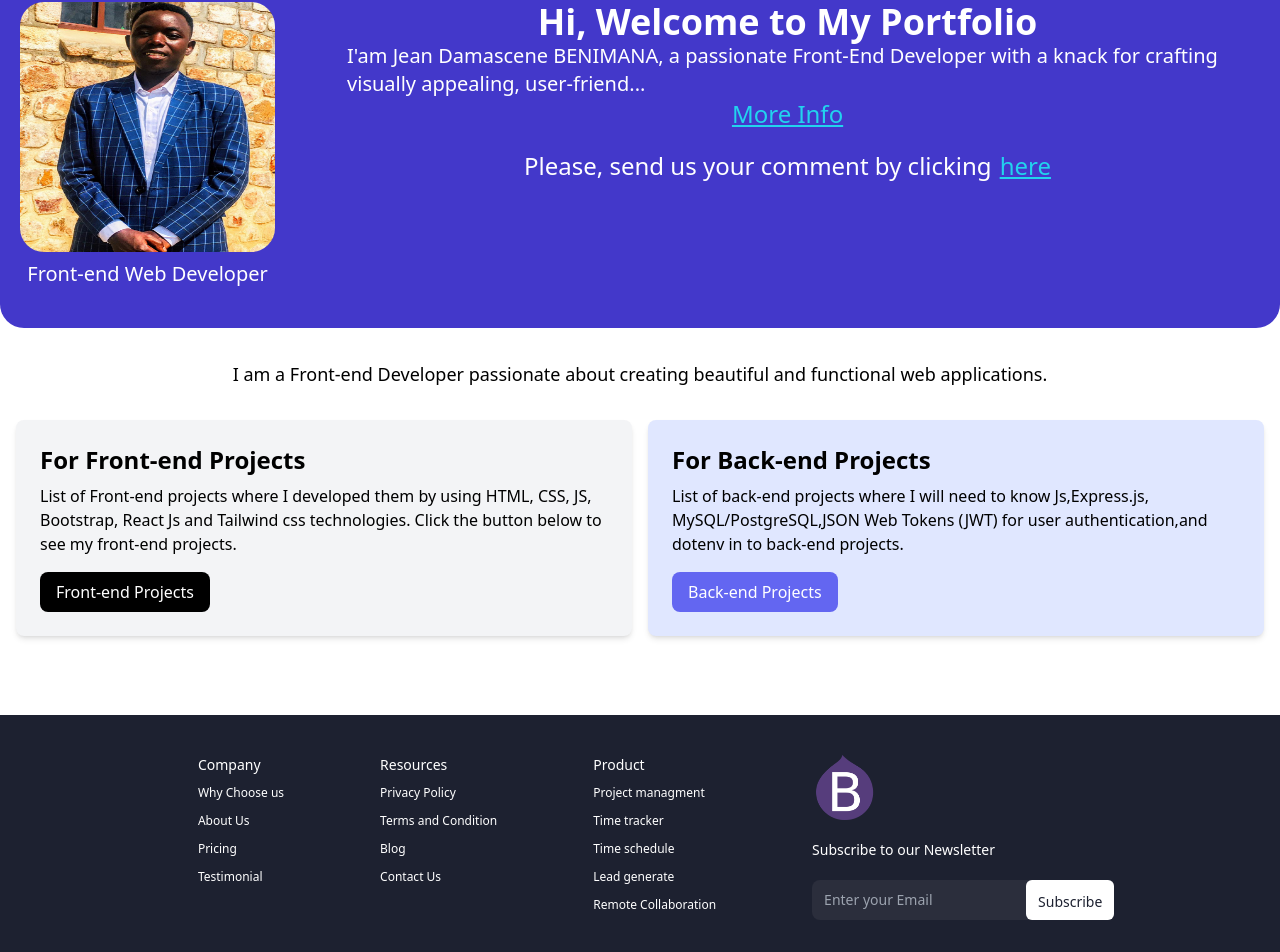
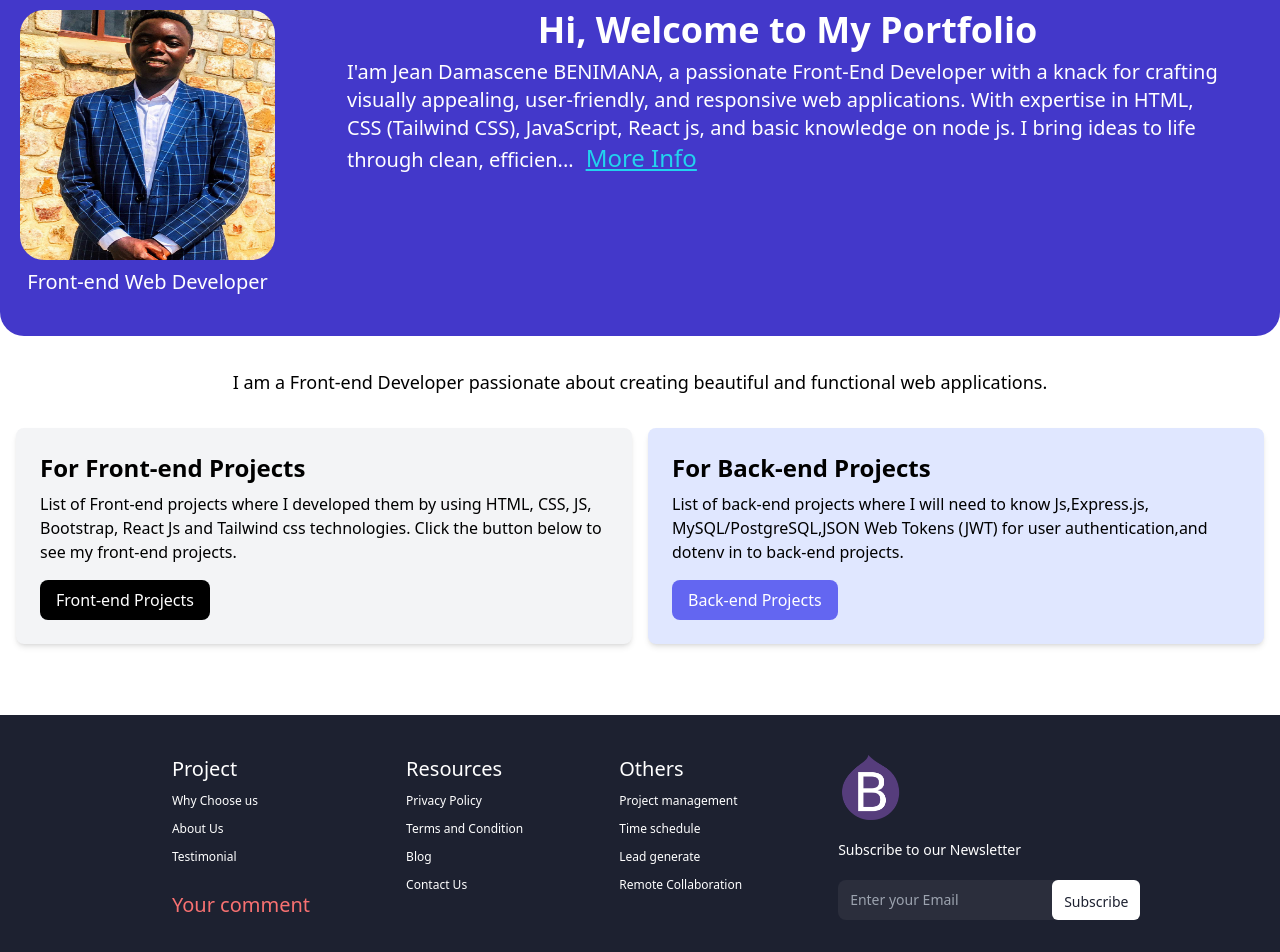
Before and after one commit to benidama/BJD-portfolio, a React (Vite) app: page / in a window 1280 px wide. Shown: the part 198-1150 px from the top of the page. Built offline with nearby package versions, Linux system fonts and the light colour scheme.

Commit message:
liking footer with pages

```diff
--- a/src/components/Footer.jsx
+++ b/src/components/Footer.jsx
@@ -12,16 +12,15 @@ function Footer() {
         <div className="flex flex-col justify-between items-start">
           <ul className="flex flex-col justify-center items-start gap-1">
             <li>
-              <h1 className="text-[rgba(255,255,255,1)] font-normal text-sm">
-                Company
+              <h1 className="text-[rgba(255,255,255,1)] font-normal text-xl">
+                Project
               </h1>
             </li>
 
             <li>
               <a
                 className="text-[rgba(255,255,255,1)] font-light text-xs"
-                href="http://"
-                target="_blank"
+                href="/about"
               >
                 Why Choose us
               </a>
@@ -29,28 +28,28 @@ function Footer() {
             <li>
               <a
                 className="text-[rgba(255,255,255,1)] font-light text-xs"
-                href="http://"
-                target="_blank"
+                href="/about"
               >
                 About Us
               </a>
             </li>
+
             <li>
               <a
                 className="text-[rgba(255,255,255,1)] font-light text-xs"
-                href="http://"
+                href="/projects"
+              >
+                Testimonial
+              </a>
+            </li>
+
+            <li className="pt-5">
+              <a
+                className="text-red-400 font-light text-xl"
+                href="https://forms.gle/3YZRCicXGNQ2Moyx9"
                 target="_blank"
               >
-                Pricing
-              </a>
-            </li>
-            <li>
-              <a
-                className="text-[rgba(255,255,255,1)] font-light text-xs"
-                href="http://"
-                target="_blank"
-              >
-                Testimonial
+                Your comment
               </a>
             </li>
           </ul>
@@ -59,15 +58,14 @@ function Footer() {
         <div className="flex flex-col justify-center items-start">
           <ul className="flex flex-col justify-center items-start gap-1">
             <li>
-              <h1 className="text-[rgba(255,255,255,1)] font-normal text-sm">
+              <h1 className="text-[rgba(255,255,255,1)] font-normal text-xl">
                 Resources
               </h1>
             </li>
             <li>
               <a
                 className="text-[rgba(255,255,255,1)] font-light text-xs"
-                href="http://"
-                target="_blank"
+                href="/about"
               >
                 Privacy Policy
               </a>
@@ -75,8 +73,7 @@ function Footer() {
             <li>
               <a
                 className="text-[rgba(255,255,255,1)] font-light text-xs"
-                href="http://"
-                target="_blank"
+                href="/"
               >
                 Terms and Condition
               </a>
@@ -84,8 +81,7 @@ function Footer() {
             <li>
               <a
                 className="text-[rgba(255,255,255,1)] font-light text-xs"
-                href="http://"
-                target="_blank"
+                href="/projects"
               >
                 Blog
               </a>
@@ -93,8 +89,7 @@ function Footer() {
             <li>
               <a
                 className="text-[rgba(255,255,255,1)] font-light text-xs"
-                href="http://"
-                target="_blank"
+                href="/projects"
               >
                 Contact Us
               </a>
@@ -105,33 +100,23 @@ function Footer() {
         <div className="flex flex-col justify-center items-start">
           <ul className="flex flex-col justify-center items-start gap-1">
             <li>
-              <h1 className="text-[rgba(255,255,255,1)] font-normal text-sm">
-                Product
+              <h1 className="text-[rgba(255,255,255,1)] font-normal text-xl">
+                Others
               </h1>
             </li>
             <li>
               <a
                 className="text-[rgba(255,255,255,1)] font-light text-xs"
-                href="http://"
-                target="_blank"
+                href="/about"
               >
-                Project managment
+                Project management
               </a>
             </li>
+
             <li>
               <a
                 className="text-[rgba(255,255,255,1)] font-light text-xs"
-                href="http://"
-                target="_blank"
-              >
-                Time tracker
-              </a>
-            </li>
-            <li>
-              <a
-                className="text-[rgba(255,255,255,1)] font-light text-xs"
-                href="http://"
-                target="_blank"
+                href="/"
               >
                 Time schedule
               </a>
@@ -139,8 +124,7 @@ function Footer() {
             <li>
               <a
                 className="text-[rgba(255,255,255,1)] font-normal text-xs"
-                href="http://"
-                target="_blank"
+                href="/"
               >
                 Lead generate
               </a>
@@ -148,8 +132,7 @@ function Footer() {
             <li>
               <a
                 className="text-[rgba(255,255,255,1)] font-light text-xs"
-                href="http://"
-                target="_blank"
+                href="/contact"
               >
                 Remote Collaboration
               </a>
--- a/src/components/Hero.jsx
+++ b/src/components/Hero.jsx
@@ -3,15 +3,15 @@ import { useState } from "react";
 
 const Hero = ({ title = "Hi, Welcome to My Portfolio" }) => {
   let paragraph =
-    "I'am Jean Damascene BENIMANA, a passionate Front-End Developer with a knack for crafting visually appealing, user-friendly, and responsive web applications. With expertise in HTML, CSS (Tailwind CSS), JavaScript, and React.js, I bring ideas to life through clean, efficient code and intuitive designs. Whether it's building interactive interfaces or solving complex UI challenges, I’m committed to delivering seamless user experiences.";
+    "I'am Jean Damascene BENIMANA, a passionate Front-End Developer with a knack for crafting visually appealing, user-friendly, and responsive web applications. With expertise in HTML, CSS (Tailwind CSS), JavaScript, React js, and basic knowledge on node js. I bring ideas to life through clean, efficient code and intuitive designs. Whether it's building interactive interfaces or solving complex UI challenges, I’m committed to delivering seamless user experiences.";
 
   const [showMore, setShowMore] = useState(false);
   if (!showMore) {
-    paragraph = paragraph.substring(0, 120) + "...";
+    paragraph = paragraph.substring(0, 300) + "...";
   }
 
   return (
-    <section className="bg-indigo-700 py-10 mb-4 flex flex-row md:rounded-3xl">
+    <section className="bg-indigo-700 py-10 mb-4 mt-4 flex flex-row md:rounded-3xl">
       <div className="mx-5 w-[340px] hidden md:block">
         <img
           className="min-w-[255px] h-[250px] rounded-3xl hidden md:block"
@@ -24,32 +24,21 @@ const Hero = ({ title = "Hi, Welcome to My Portfolio" }) => {
       </div>
       <div className="max-w-7xl mx-5 px-4 sm:px-6 lg:px-8 flex flex-col items-center">
         <div className="text-center">
-          <h1 className="text-4xl font-extrabold text-white sm:text-xl md:text-4xl">
+          <h1 className="text-4xl font-extrabold text-white pb-2 sm:text-xl md:text-4xl">
             {title}
           </h1>
 
           <div>
             <p className="md:text-xl text-white text-left sm:text-sm">
               {paragraph}
+              <span
+                onClick={() => setShowMore((prevState) => !prevState)}
+                className="text-cyan-400 mb-5 hover:text-pink-600 text-2xl pl-3 underline"
+              >
+                {showMore ? "Less Info" : "More Info"}
+              </span>
             </p>
-            <button
-              onClick={() => setShowMore((prevState) => !prevState)}
-              className="text-cyan-400 mb-5 hover:text-pink-600 text-2xl underline"
-            >
-              {showMore ? "Less Info" : "More Info"}
-            </button>
           </div>
-
-          <p className="text-white text-2xl sm:xl">
-            Please, send us your comment by clicking
-            <a
-              className="text-cyan-400 hover:text-pink-500 text-xl md:text-2xl pl-2 underline"
-              href="https://forms.gle/3YZRCicXGNQ2Moyx9"
-              target="_blank"
-            >
-              here
-            </a>
-          </p>
         </div>
       </div>
     </section>
--- a/src/components/Info.jsx
+++ b/src/components/Info.jsx
@@ -1,4 +1,5 @@
 import React from "react";
+import { Link } from "react-router-dom";
 
 const Info = () => {
   return (
@@ -46,11 +47,11 @@ const Info = () => {
               React JS
             </span>
 
-            <a className="mt-3" href="/projects">
+            <Link className="mt-3" to="/projects">
               <span className="bg-indigo-700 p-4 rounded-lg text-white shadow-md text-center">
                 View my work
               </span>
-            </a>
+            </Link>
 
             <a
               className="mt-3"
```
